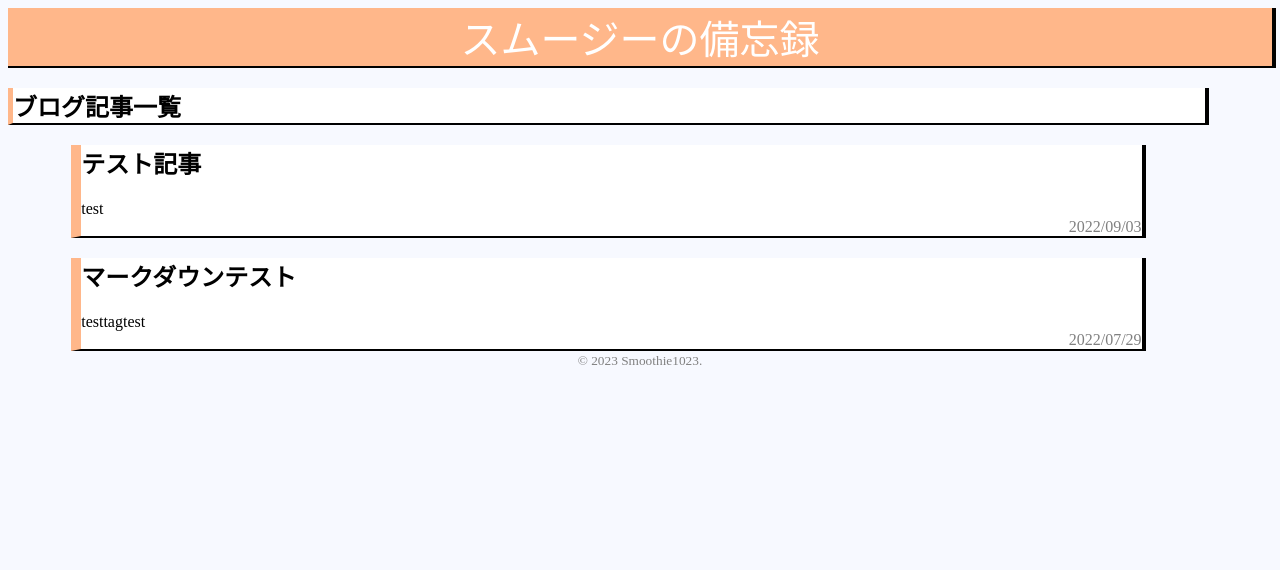
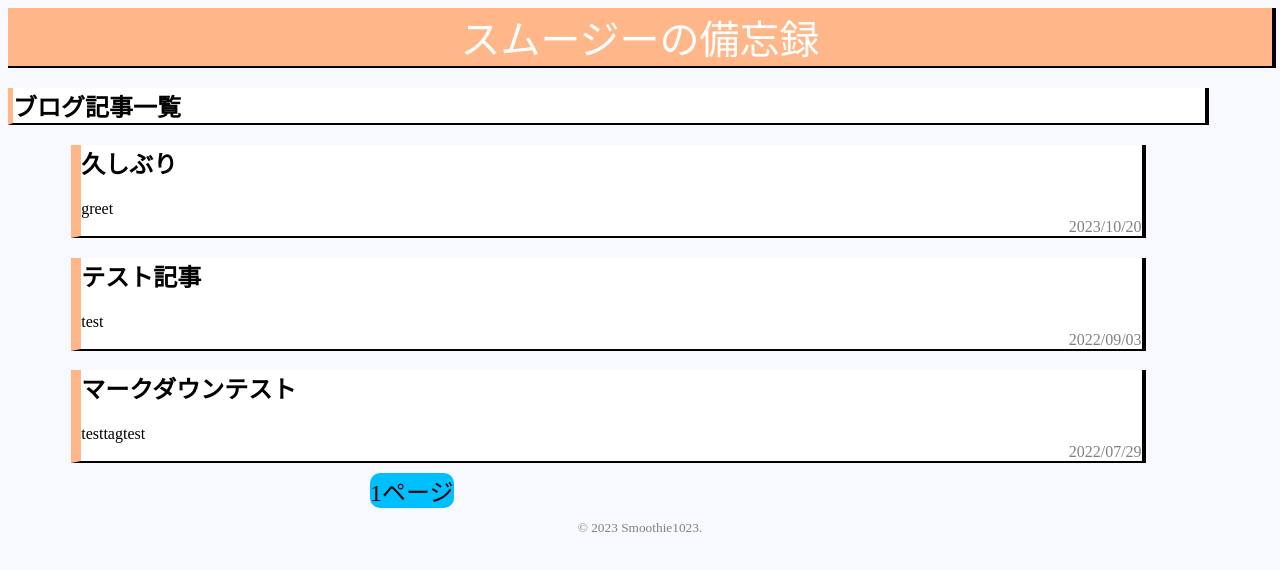
Before and after one commit to Smoothie1023/smoothie1023.github.io, a Gatsby site: page /blogs in a window 1280 px wide. Built offline with nearby package versions, Linux system fonts and the light colour scheme; Gatsby itself is replaced by a stand-in of ours.

```diff
--- /dev/null
+++ b/src/components/pagination.js
@@ -0,0 +1,19 @@
+import React from "react"
+import { Link } from "gatsby"
+import Style from "../styles/pagination.css"
+
+export const Pagination = ({ totalCount }) => {
+  const PER_PAGE = 5
+
+  const range = (start, end) => [...Array(end - start + 1)].map((_, i) => start + i)
+
+  return (
+    <ul>
+      {range(1, Math.ceil(totalCount / PER_PAGE)).map((number, index) => (
+        <li key={index}>
+            <Link to={`/blogs/${number==1?"":number}`}>{number}ページ</Link>
+        </li>
+      ))}
+    </ul>
+  )
+}
--- a/src/pages/blogs.js
+++ b/src/pages/blogs.js
@@ -1,8 +1,9 @@
 import React from "react"
 import Layout from "../components/layout"
-import Style from "../styles/blog.css"
+import "../styles/blog.css"
 import { graphql ,Link} from 'gatsby';
 import kebabCase from "lodash/kebabCase"
+import { Pagination } from "../components/pagination";
 /*import { siteMetadata } from "../../gatsby-config"*/
 
 export default function Blog({data}){
@@ -36,14 +37,16 @@
                 </div>
             ))}
             </div>
+            <Pagination totalCount={data.allMarkdownRemark.totalCount}/>
 
         </Layout>
     )
 }
 
 export const query = graphql`
-    query{
-        allMarkdownRemark(sort: {frontmatter: {date: DESC}}) {
+    query($limit: Int = 5, $skip: Int = 0){
+        allMarkdownRemark(limit: $limit, skip: $skip,sort: {frontmatter: {date: DESC}}) {
+            totalCount
             edges{
                 node{
                     id
--- /dev/null
+++ b/src/pages/blogs/10-20-2023-久しぶり/index.md
@@ -0,0 +1,11 @@
+---
+path: '/blogs/2023-10-20'
+date: 2023-10-20
+title: '久しぶり'
+tags: ["greet"]
+cardImage: './NoImage.png'
+
+---
+
+# テストする際キャッシュが残っていたので
+ぜんぜん活用できていない
--- /dev/null
+++ b/src/styles/pagination.css
@@ -0,0 +1,13 @@
+li{
+    display: inline-block;
+    background-color: deepskyblue;
+    font-size: 24px;
+    border-radius: 10px;
+    margin: 10px;
+    text-align: center;
+}
+ul{
+    width: 80%;
+    margin: 0 auto;
+    max-width: 600px;
+}
--- a/src/templates/post.js
+++ b/src/templates/post.js
@@ -12,7 +12,7 @@
     const {markdownRemark: post}=data;
     const location = useLocation();
     //const post = data.markdownRemark;
-    const cardPath = siteMetadata.siteUrl+post.frontmatter.cardImage.publicURL;
+    const cardPath = `${siteMetadata.siteUrl}${post.frontmatter.cardImage.publicURL}`;
     return (
         <Layout>
             <div className='mainContent'>
@@ -25,7 +25,6 @@
                     <meta property="og:image:width" content="1200" />
                     <meta property="og:image:height" content="630" />
                     <meta property="og:description" content={siteMetadata.siteDescription} />
-
                     <meta name="twitter:card" content="summary_large_image" />
                     <meta name="description" content={siteMetadata.siteDescription} />
                     <meta name="twitter:site" content="@Smoothie1023" />
```
Also changed, not shown: gatsby-node.js (+15 -49 lines), 1 other file.
